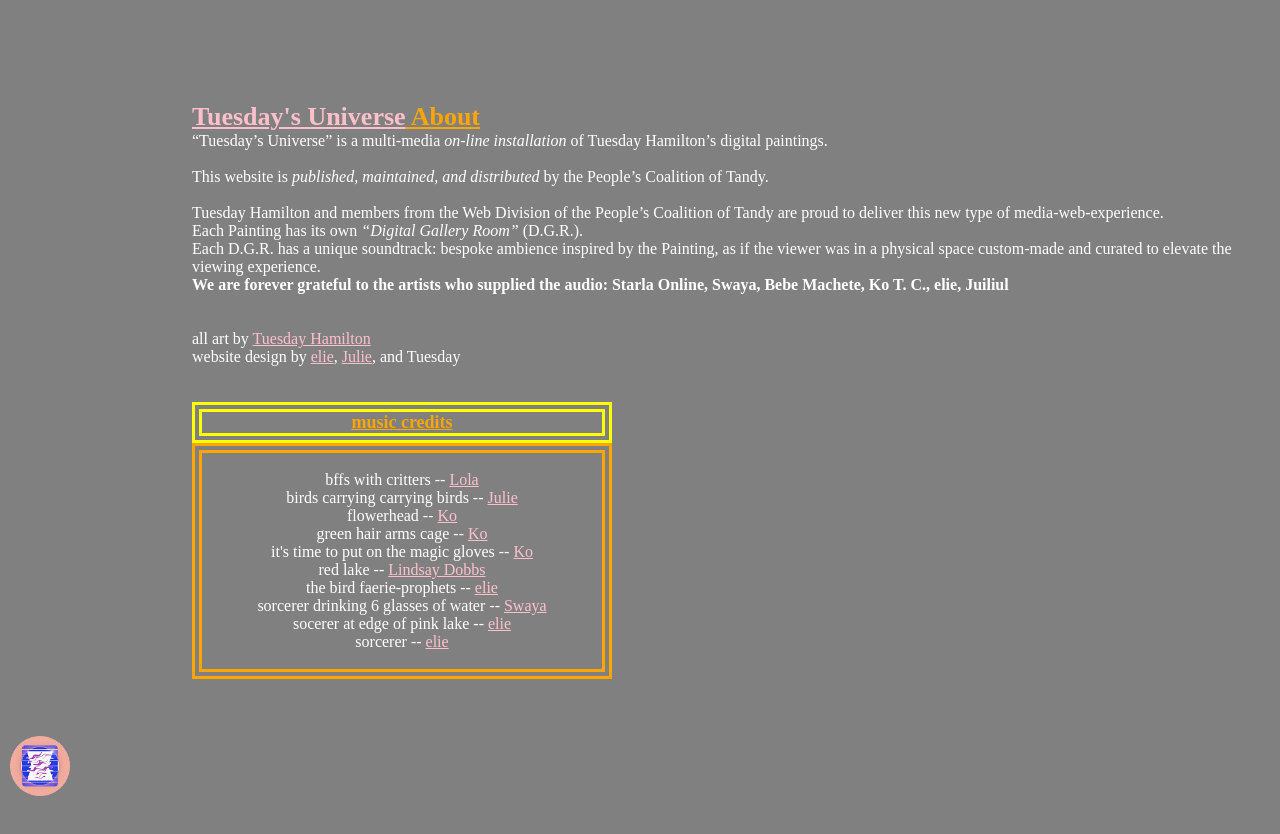
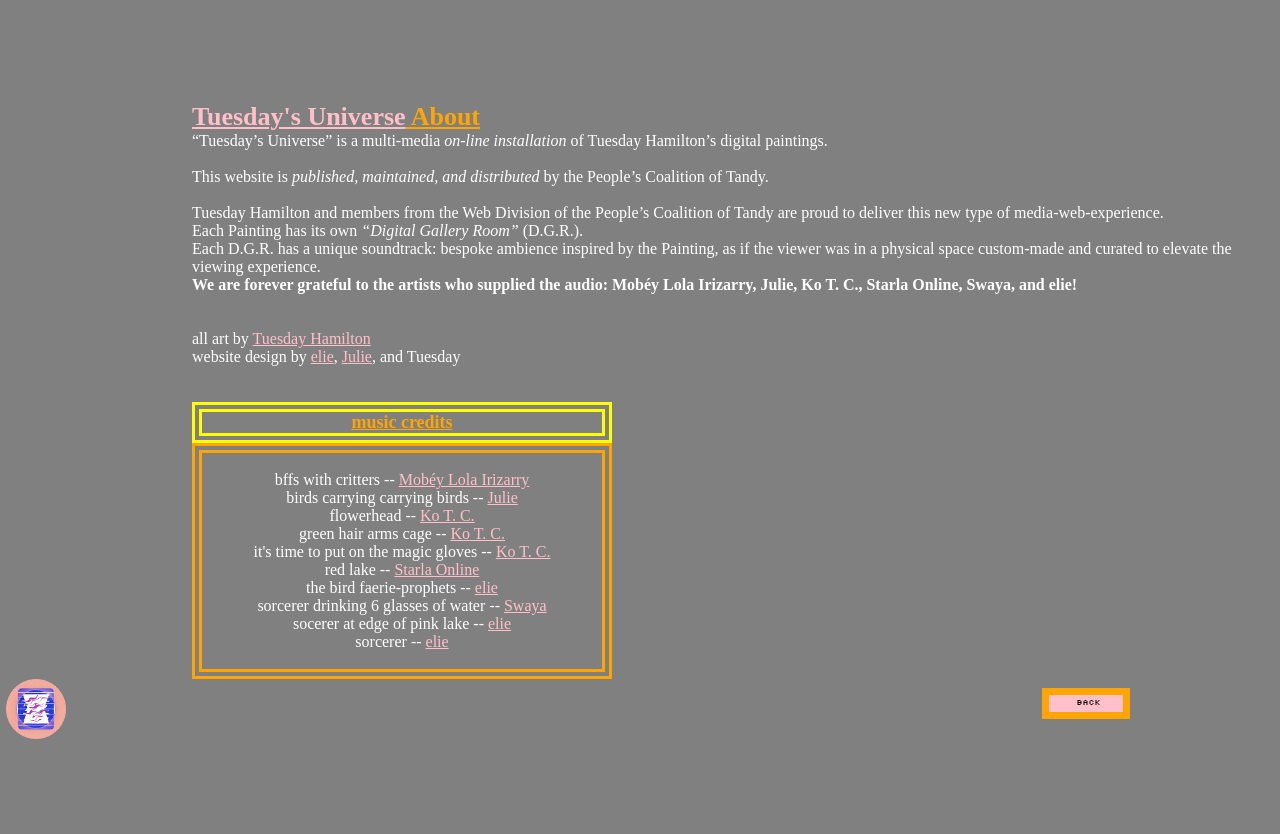
Before and after one commit to The-People-s-Coalition-of-Tandy/tuesdaysuni, a plain HTML site: page credits.html in a window 1280 px wide. Before the commit the page ends 800 px from the top, so only its background shows below. Drawn offline with Linux system fonts and the light colour scheme.

Commit message:
added back button to credits
changed music credit names to match what people wanted.

```diff
--- a/credits.html
+++ b/credits.html
@@ -43,10 +43,23 @@
     }
 
     .tandy{
-      position: absolute;
-      left:10px;
+      position: relative;
+      right:17.5%;
       bottom: 0px;
     }
+
+    .backButton{
+      position: absolute;
+      left:80%;
+      bottom: 20px;
+    }
+
+    .backButtonContainer{
+      position:relative;
+      bottom:0px;
+
+    }
+
   </style>
 
 
@@ -71,7 +84,7 @@
         <br>
         Each D.G.R. has a unique soundtrack: bespoke ambience inspired by the Painting, as if the viewer was in a physical space custom-made and curated to elevate the viewing experience.
         <br>
-        <b>We are forever grateful to the artists who supplied the audio: Starla Online, Swaya, Bebe Machete, Ko T. C., elie, Juiliul</b>
+        <b>We are forever grateful to the artists who supplied the audio: Mobéy Lola Irizarry, Julie, Ko T. C., Starla Online, Swaya, and elie!</b>
 
       </div>
 <br>
@@ -90,17 +103,17 @@
     </div>
     <div class="musiccredits">
 <br>
-    	bffs with critters -- <a href="https://linktr.ee/bebemachete">Lola</a>
+    	bffs with critters -- <a href="https://linktr.ee/bebemachete">Mobéy Lola Irizarry</a>
       <br>
       birds carrying carrying birds -- <a href="https://www.julipode.net/">Julie</a>
       <br>
-      flowerhead -- <a href="https://www.kotc.life">Ko</a>
+      flowerhead -- <a href="https://www.kotc.life">Ko T. C.</a>
       <br>
-      green hair arms cage -- <a href="https://kotc.life/">Ko</a>
+      green hair arms cage -- <a href="https://kotc.life/">Ko T. C.</a>
       <br>
-      it's time to put on the magic gloves -- <a href="https://kotc.life/">Ko</a>
+      it's time to put on the magic gloves -- <a href="https://kotc.life/">Ko T. C.</a>
       <br>
-      red lake -- <a href="https://www.instagram.com/starla.online/">Lindsay Dobbs</a>
+      red lake -- <a href="https://www.instagram.com/starla.online/">Starla Online</a>
       <br>
       the bird faerie-prophets -- <a href="https://suneinyneeenan.github.io/Enhydrax/">elie</a>
       <br>
@@ -113,11 +126,23 @@
 <br>
     </div>
 
+
+
+
+
 <div class="tandy">
   <a href="https://pcotandy.org">
     <img src="Assets/TandyIconSpiro200x200.png" alt="" width="60px">
   </a>
 </div>
 
+<div class="backButtonContainer">
+<div class="backButton">
+  <a href="https://tuesdaysuni.pcotandy.org">
+    <img src="Assets/backButton.png" alt="" width="">
+  </a>
+</div>
+</div>
+
   </body>
 </html>
```
Also changed, not shown: index.html (+1 -0 lines), Assets/backButton.png (added).
